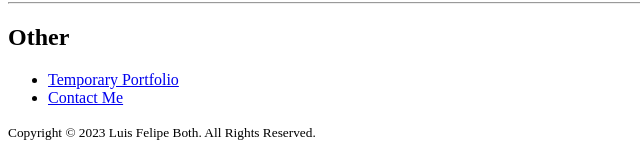
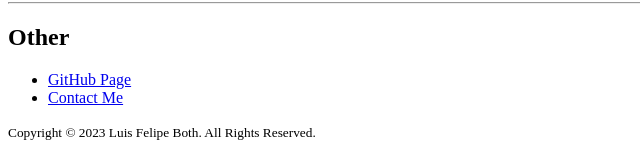
Before and after one commit to luisfelipeboth/Online_HTML_Only_Resume, a plain HTML site: page index.html in a window 1280 px wide. Shown: the part 1914-2060 px from the top of the page, 0-640 px from the left. Drawn offline with Linux system fonts and the light colour scheme.

Commit message:
Update index.html

```diff
--- a/index.html
+++ b/index.html
@@ -97,7 +97,7 @@
     <hr>
     <h2>Other</h2>
     <ul>
-        <li><a href="https://github.com/luisfelipeboth">Temporary Portfolio</a></li>
+        <li><a href="https://github.com/luisfelipeboth">GitHub Page</a></li>
         <li><a href="./public/contact.html">Contact Me</a></li>
     </ul>
     <footer>
```
